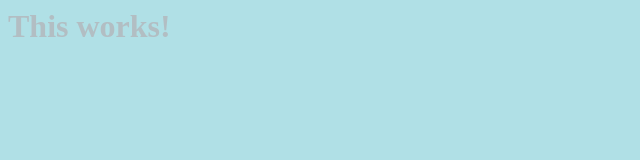
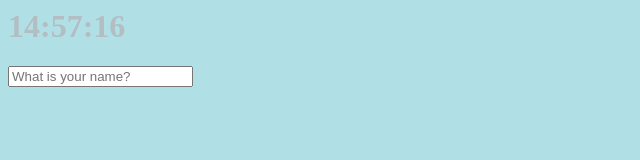
Before and after one commit to 2wndrhs/VanillaJS, a plain HTML site: page index.html in a window 1280 px wide. Shown: the whole page, without its empty margins (0-640 px from the left). Drawn offline with Linux system fonts and the light colour scheme.

Commit message:
Clcok and SaveName

```diff
--- /dev/null
+++ b/clock.js
@@ -0,0 +1,17 @@
+const clockContainer = document.querySelector('.js-clock');
+const clockTitle = clockContainer.querySelector('.js-title');
+
+function getTime(){
+    const date = new Date();
+    const minutes = date.getMinutes();
+    const hours = date.getHours();
+    const seconds = date.getSeconds();
+    clockTitle.innerText = `${hours < 10 ? `0${hours}`: hours}:${minutes < 10 ? `0${minutes}`: minutes}:${seconds < 10 ? `0${seconds}`:seconds}`;
+}
+
+function init(){
+    getTime();
+    setInterval(getTime, 1000);
+}
+
+init();
--- /dev/null
+++ b/greeting.js
@@ -0,0 +1,41 @@
+const formContainer = document.querySelector('.js-form'),
+      formInput = formContainer.querySelector('input'),
+      greetingContainer = document.querySelector('.js-greeting');
+
+const USER_LS = "currentUser";
+
+function saveName(text){
+    localStorage.setItem(USER_LS, text);
+}
+function handleSubmit(event){
+    event.preventDefault();
+    const currentValue = formInput.value;
+    paintGreeting(currentValue);
+    saveName(currentValue);
+}
+
+function askForName(){
+    formContainer.classList.add('showing');
+    formContainer.addEventListener('submit', handleSubmit)
+}
+
+function paintGreeting(text){
+    formContainer.classList.remove('showing');
+    greetingContainer.classList.add('showing');
+    greetingContainer.innerText = `Hello ${text}`;
+}
+
+function loadName(){
+    const currentUser =  localStorage.getItem(USER_LS);
+    if(currentUser === null){
+        askForName();
+    } else{
+        paintGreeting(currentUser);
+    }
+}
+
+function init(){
+    loadName();
+}
+
+init();
--- a/index.css
+++ b/index.css
@@ -13,3 +13,12 @@
 .btn{
     cursor: pointer;
 }
+
+.form,
+.greeting{
+    display:none;
+}
+
+.showing{
+    display:block;
+}
--- a/index.html
+++ b/index.html
@@ -4,9 +4,18 @@
         <link rel="stylesheet" href="index.css">
     </head>
     <body>
-        <h1 id="title" class='btn'>
-            This works!
-        </h1>
-        <script src="index.js"></script>
+        <div class="js-clock">
+            <h1 class='js-title'>
+                00:00
+            </h1>
+        </div>
+        <form class='js-form form'>
+            <input tyle='text' placeholder='What is your name?'>
+        </form>
+        <h4 class="js-greeting greeting">
+
+        </h4>
+        <script src="clock.js"></script>
+        <script src="greeting.js"></script>
     </body>
 </html>
```
